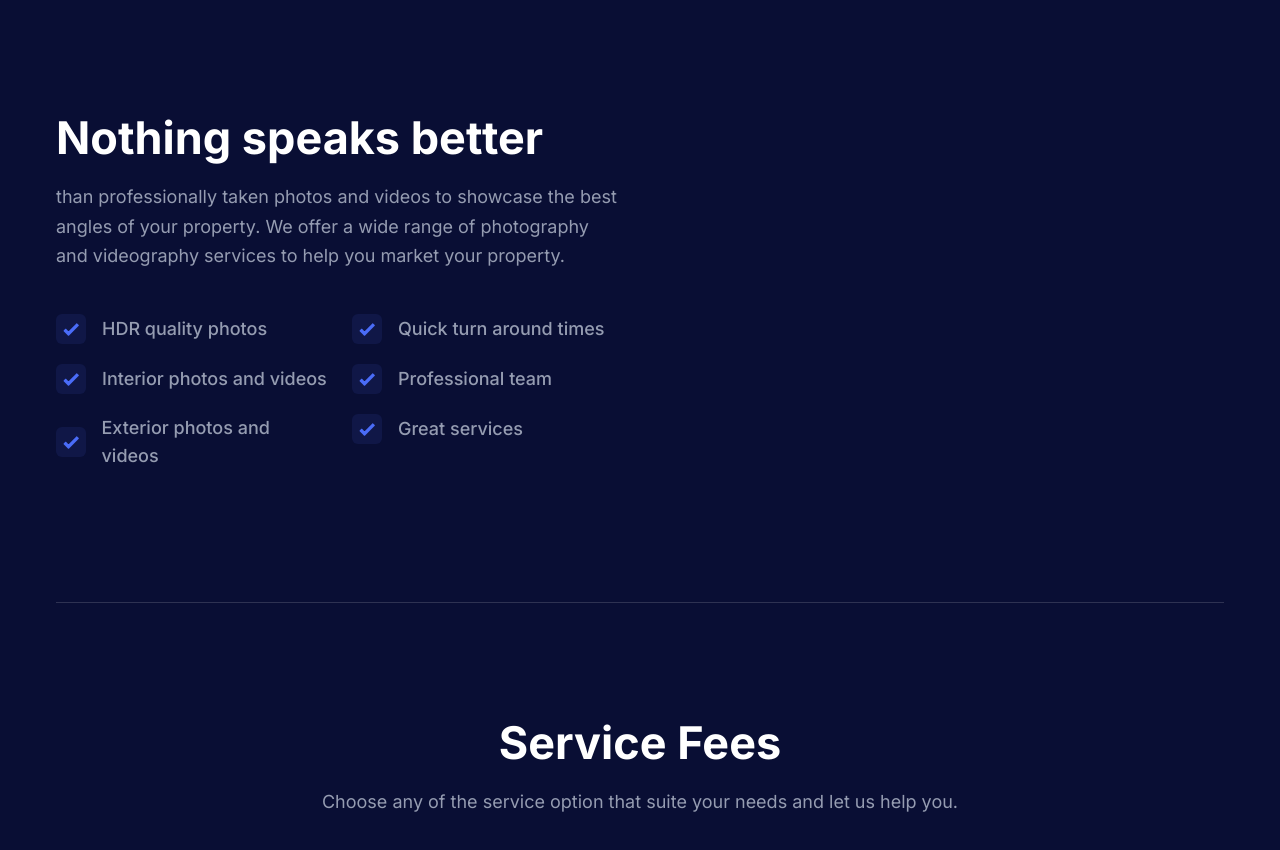
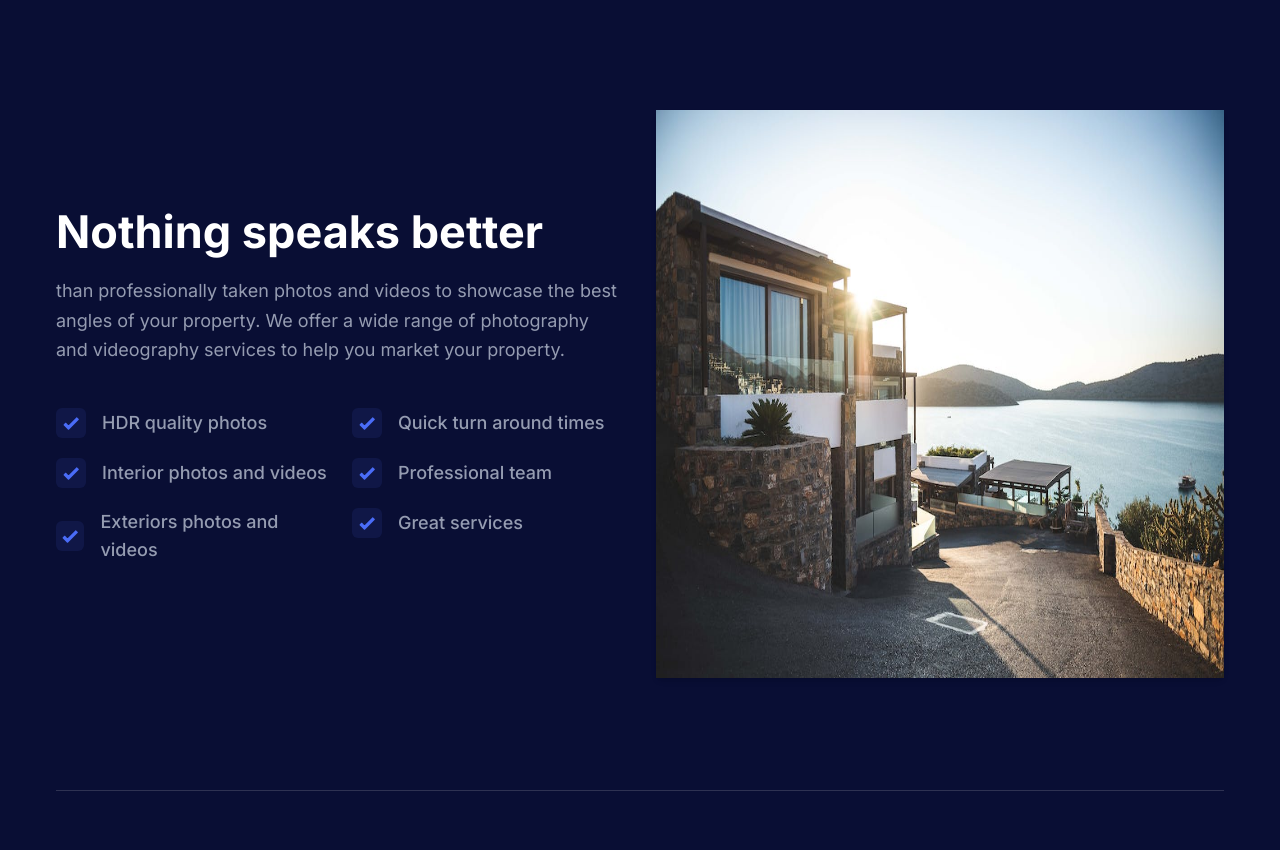
Before and after one commit to vasshorin/refav, a Next.js app: page / in a window 1280 px wide. Shown: the part 2162-3012 px from the top of the page. Built offline with nearby package versions, Linux system fonts and the light colour scheme.

Commit message:
Change image size

```diff
--- a/components/About/AboutSectionOne.tsx
+++ b/components/About/AboutSectionOne.tsx
@@ -29,12 +29,15 @@ const AboutSectionOne = () => {
                 mb="44px"
               />
 
-    <div className="wow fadeInUp mb-12 max-w-[570px] lg:mb-0" data-wow-delay=".15s">
+              <div
+                className="wow fadeInUp mb-12 max-w-[570px] lg:mb-0"
+                data-wow-delay=".15s"
+              >
                 <div className="mx-[-12px] flex flex-wrap">
                   <div className="w-full px-3 sm:w-1/2 lg:w-full xl:w-1/2">
                     <List text="HDR quality photos" />
                     <List text="Interior photos and videos" />
-          <List text="Exterior photos and videos" />
+                    <List text="Exteriors photos and videos" />
                   </div>
 
                   <div className="w-full px-3 sm:w-1/2 lg:w-full xl:w-1/2">
@@ -47,8 +50,10 @@ const AboutSectionOne = () => {
             </div>
 
             <div className="w-full px-4 lg:w-1/2">
-    <div className="wow fadeInUp relative mx-auto rounded-md shadow-md lg:mr-0" data-wow-delay=".2s">
-      <div style={{ maxWidth: '100%', height: 'auto' }}>
+              <div
+                className="wow fadeInUp relative mx-auto aspect-[1/1] rounded-md shadow-md lg:mr-0"
+                data-wow-delay=".2s"
+              >
                 <Image
                   src="/images/portfolio/image1.jpeg"
                   alt="about-image"
@@ -59,8 +64,6 @@ const AboutSectionOne = () => {
             </div>
           </div>
         </div>
-
-        </div>
       </div>
     </section>
   );
```
Lines whose indentation alone changed are shown as unchanged.
